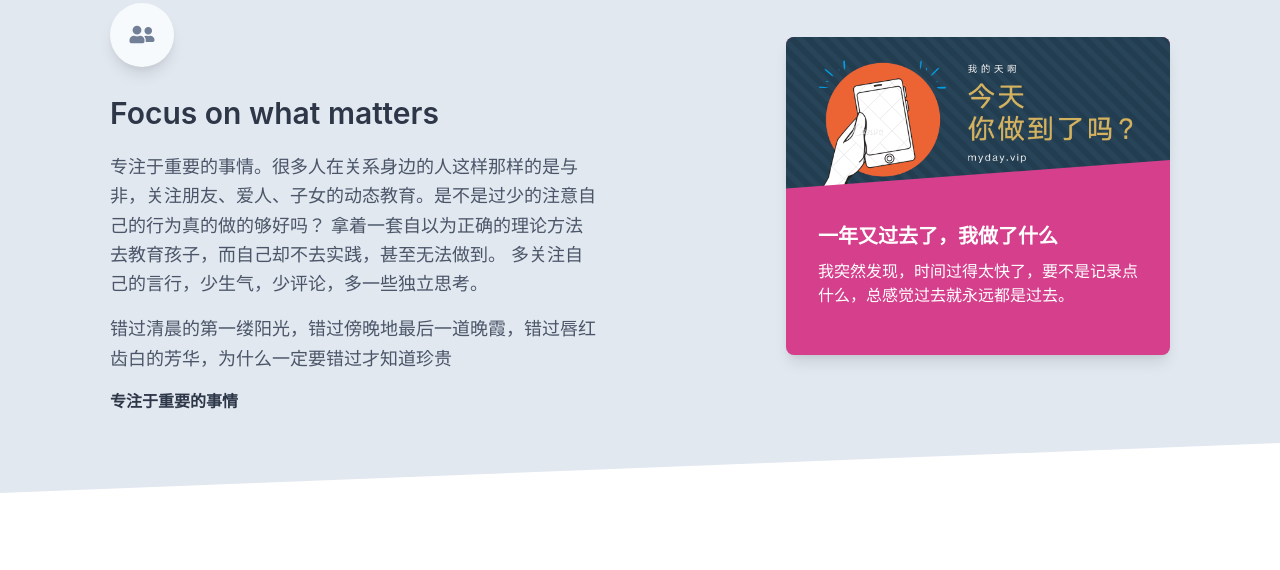
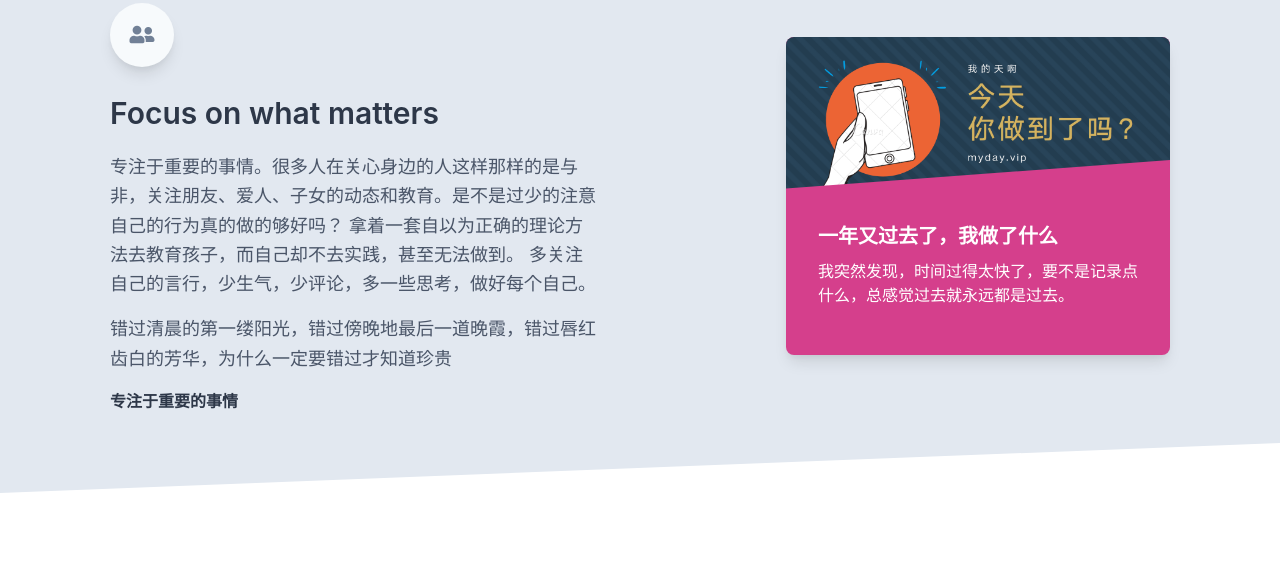
Before and after one commit to myday-vip/myday-vip, a plain HTML site: page index.html in a window 1280 px wide. Shown: the part 1027-1597 px from the top of the page. Drawn offline with Linux system fonts and the light colour scheme.

Commit message:
wrongly written

```diff
--- a/index.html
+++ b/index.html
@@ -229,9 +229,9 @@
               <p
                 class="text-lg font-light leading-relaxed mt-4 mb-4 text-gray-700"
               >
-                专注于重要的事情。很多人在关系身边的人这样那样的是与非，关注朋友、爱人、子女的动态教育。是不是过少的注意自己的行为真的做的够好吗？
+                专注于重要的事情。很多人在关心身边的人这样那样的是与非，关注朋友、爱人、子女的动态和教育。是不是过少的注意自己的行为真的做的够好吗？
                 拿着一套自以为正确的理论方法去教育孩子，而自己却不去实践，甚至无法做到。
-                多关注自己的言行，少生气，少评论，多一些独立思考。
+                多关注自己的言行，少生气，少评论，多一些思考，做好每个自己。
               </p>
               <p
                 class="text-lg font-light leading-relaxed mt-0 mb-4 text-gray-700"
```
